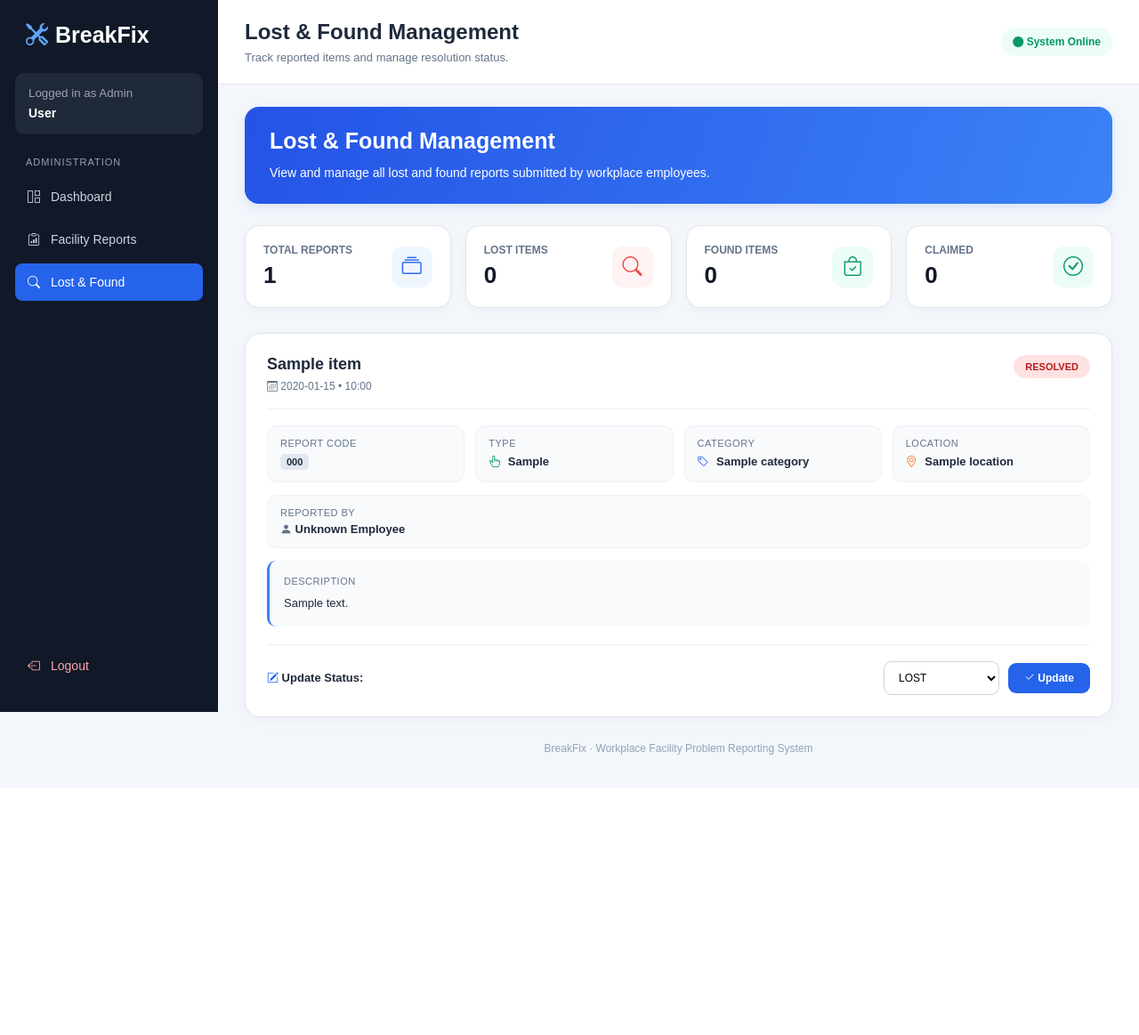
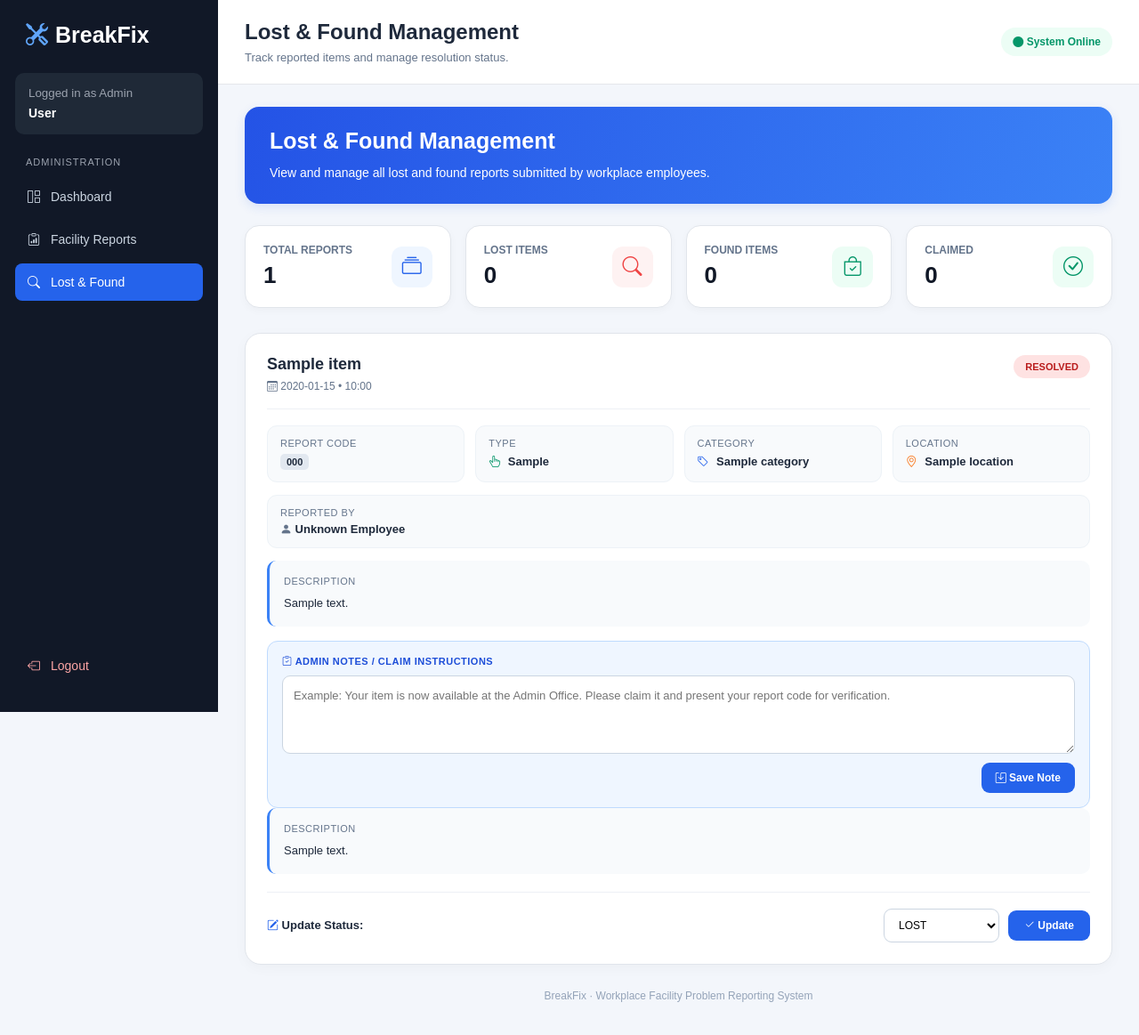
Before and after one commit to lando101507/BreakfixV2, a Flask app: template BreakFix-Python/templates/admin-lost-found.html in a window 1280 px wide. Shown: the whole page at 89% size. Before the commit the page ends 848 px from the top, so only its background shows below. Run offline with Flask 3, Linux system fonts and the light colour scheme; the template is opened without the code that fills it: most values are stand-ins (such as "Sample title", 1, 10 or a date in 2020); parts of the project's set-up code (start-up, migrations or seed data) failed here and were passed over.

Commit message:
Update admin-lost-found.html

```diff
--- a/BreakFix-Python/templates/admin-lost-found.html
+++ b/BreakFix-Python/templates/admin-lost-found.html
@@ -739,6 +739,65 @@
     }
 }
 
+.admin-notes-box {
+    margin-top: 16px;
+    padding: 16px;
+    background: #eff6ff;
+    border: 1px solid #bfdbfe;
+    border-radius: 12px;
+}
+
+.admin-notes-box .description-label {
+    color: #1d4ed8;
+    font-weight: bold;
+    margin-bottom: 10px;
+}
+
+.admin-notes-form {
+    display: flex;
+    flex-direction: column;
+    gap: 10px;
+}
+
+.admin-notes-form textarea {
+    width: 100%;
+    padding: 12px;
+    border: 1px solid #cbd5e1;
+    border-radius: 9px;
+    background: white;
+    font: inherit;
+    font-size: 13px;
+    line-height: 1.6;
+    resize: vertical;
+}
+
+.admin-notes-form textarea:focus {
+    outline: 2px solid #93c5fd;
+    border-color: #2563eb;
+}
+
+.admin-notes-form button {
+    align-self: flex-end;
+    padding: 10px 16px;
+    border: none;
+    border-radius: 9px;
+    background: #2563eb;
+    color: white;
+    font-size: 12px;
+    font-weight: bold;
+    cursor: pointer;
+}
+
+.admin-notes-form button:hover {
+    background: #1d4ed8;
+}
+
+@media (max-width: 420px) {
+    .admin-notes-form button {
+        width: 100%;
+    }
+}
+
     </style>
 </head>
 
@@ -977,6 +1036,43 @@
                         {{ item.get('description') or 'No description provided.' }}
                     </div>
 
+                    <!-- ADMIN NOTES -->
+<div class="admin-notes-box">
+    <label class="description-label" for="notes-{{ item.get('id') }}">
+        <i class="bi bi-clipboard-check"></i>
+        ADMIN NOTES / CLAIM INSTRUCTIONS
+    </label>
+
+    <form
+        action="{{ url_for('admin_update_lost_found_notes') }}"
+        method="POST"
+        class="admin-notes-form"
+    >
+        <input
+            type="hidden"
+            name="item_id"
+            value="{{ item.get('id') }}"
+        >
+
+        <textarea
+            id="notes-{{ item.get('id') }}"
+            name="admin_notes"
+            maxlength="3000"
+            rows="3"
+            placeholder="Example: Your item is now available at the Admin Office. Please claim it and present your report code for verification."
+        >{{ item.get('admin_notes') or '' }}</textarea>
+
+        <button type="submit">
+            <i class="bi bi-save"></i> Save Note
+        </button>
+    </form>
+</div>
+
+<div class="description">
+    <span class="description-label">DESCRIPTION</span>
+    {{ item.get('description') or 'No description provided.' }}
+</div>
+
                     <div class="status-section">
 
                         <span class="status-title">
```
